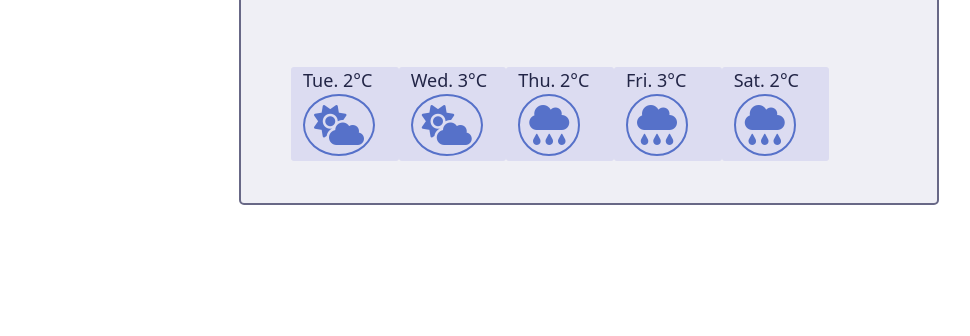
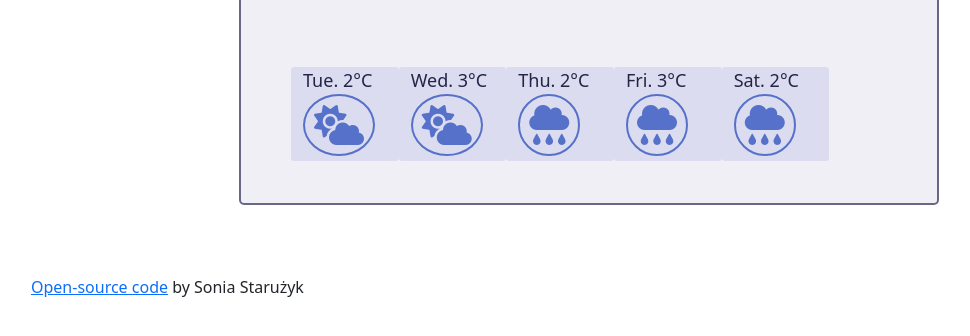
Before and after one commit to MewingVictini/my-weather-project, a plain HTML site: page index.html in a window 1280 px wide. Shown: the part 280-616 px from the top of the page, without its empty margins (51-1021 px from the left). Drawn offline with nearby package versions, Linux system fonts and the light colour scheme; no server answers.

Commit message:
Added a link to open source code

```diff
--- a/index.html
+++ b/index.html
@@ -76,11 +76,16 @@
                     <div class="col-2">Sat. 2°C
                         <i class="fas fa-cloud-rain"></i>
                     </div>
-                    <div>
-                    </div>
+                  <div>
                 </div>
             </div>
-
+          </div>
+        </div>
+    <p>
+      <a href="https://github.com/MewingVictini/my-weather-project" target="_blank">Open-source code</a>
+         by Sonia Starużyk
+      </a>
+    </p>
             <script src="src/index.js"></script>
 </body>
 
```
